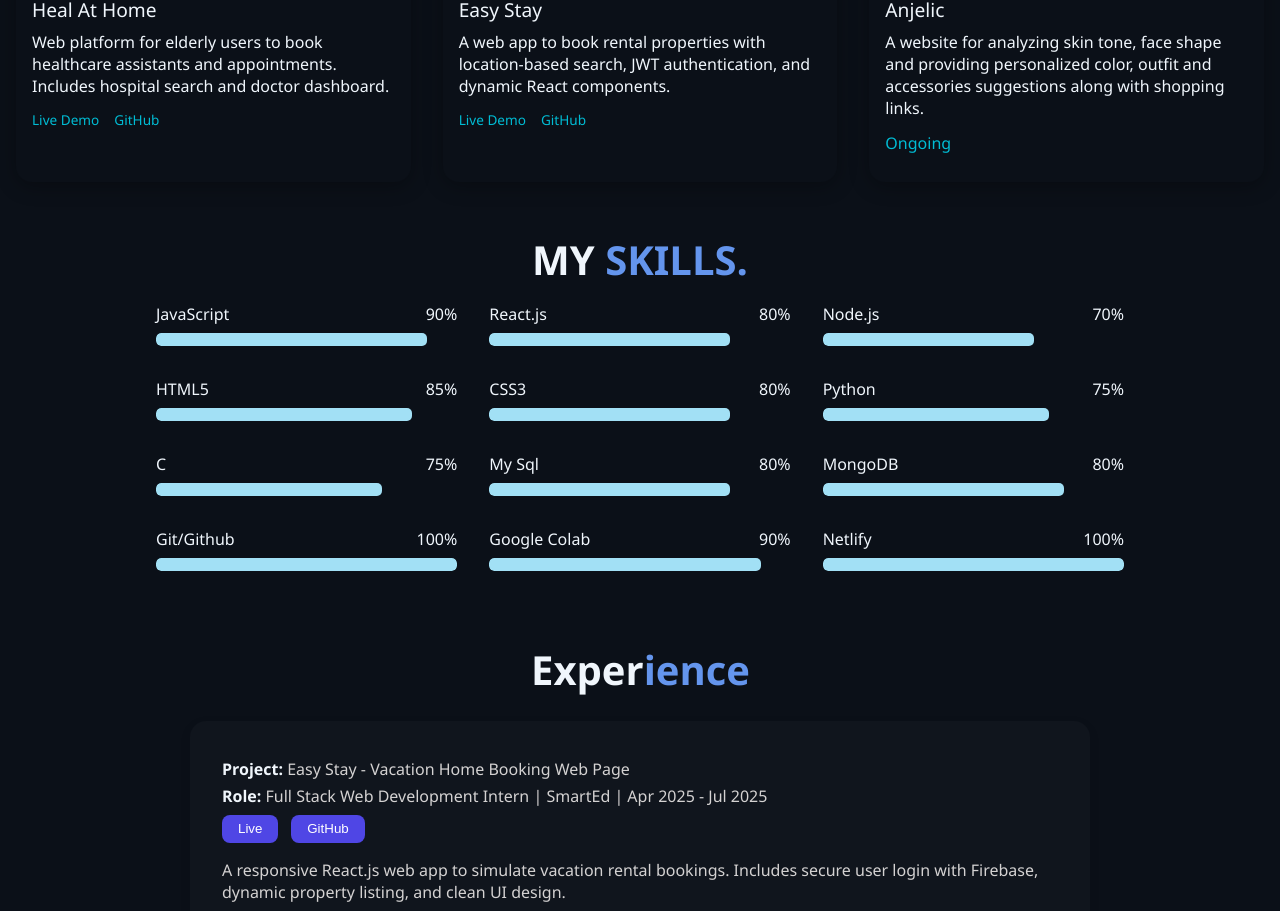
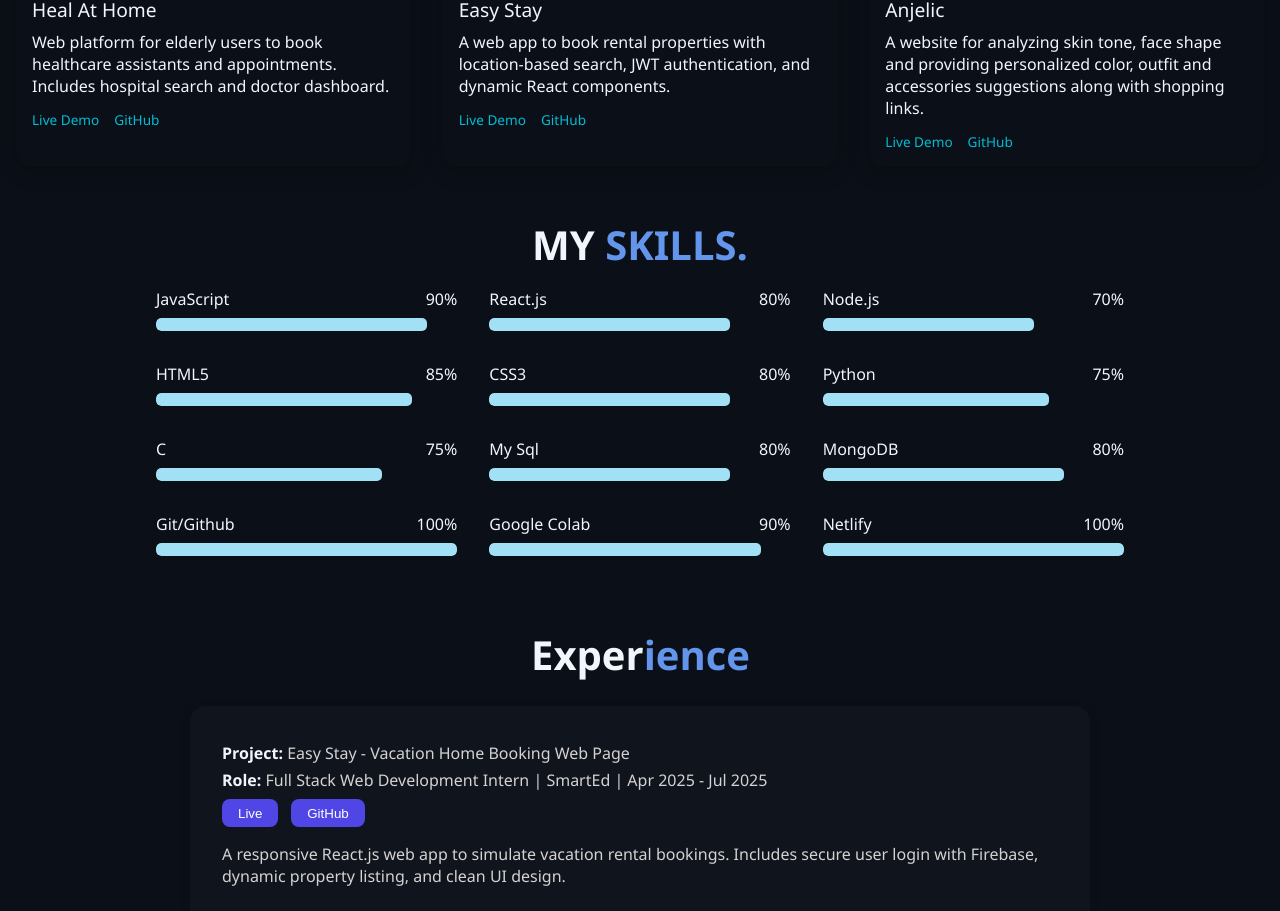
Before and after one commit to Vivek-DK/portfolio, a React (Vite) app: page / in a window 1280 px wide. Shown: the part 1598-2509 px from the top of the page. Built offline with nearby package versions, Linux system fonts and the light colour scheme.

Commit message:
Add Git and Live links for Anjelic project

```diff
--- a/src/Pages/Projects/Project.jsx
+++ b/src/Pages/Projects/Project.jsx
@@ -24,7 +24,8 @@ const Project = () => {
     {
       image: skin,
       name: 'Anjelic',
-      status: 'Ongoing',
+      Git: "https://github.com/Vivek-DK/angelic",
+      Live: "https://angelic-viv.vercel.app/",
       about: 'A website for analyzing skin tone, face shape and providing personalized color, outfit and accessories suggestions along with shopping links.',
     },
   ];
```
